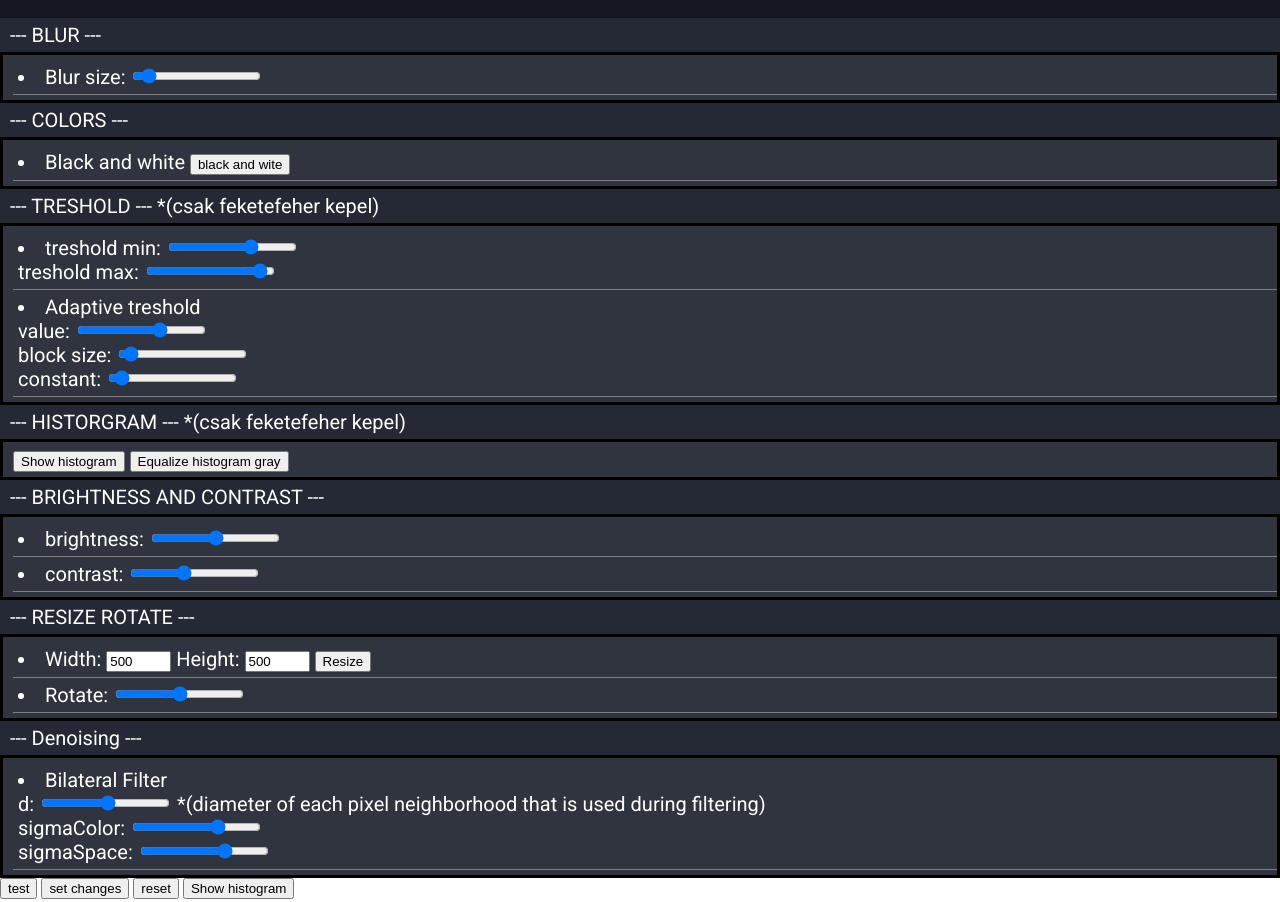
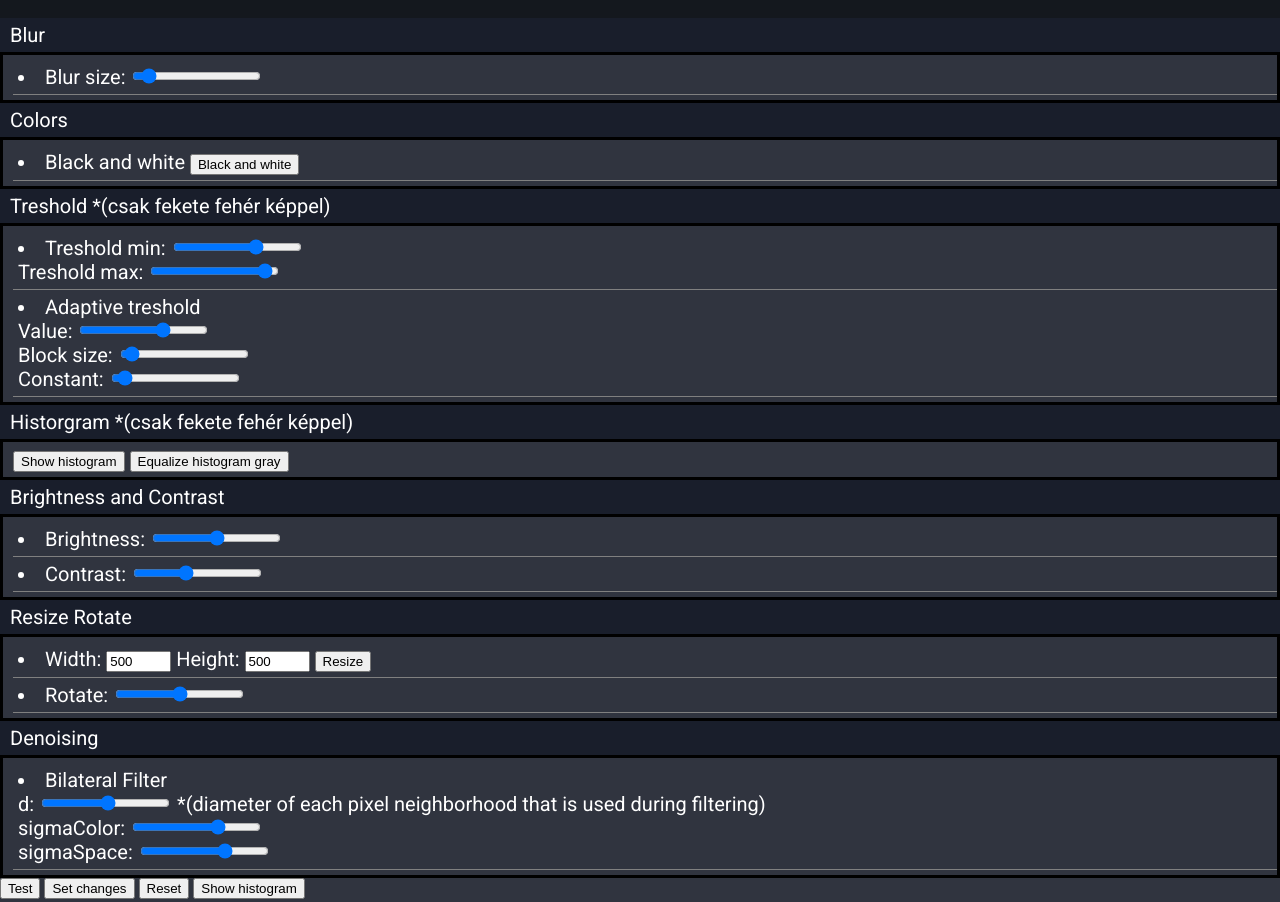
Before and after one commit to MaurerKrisztian/FilterCreator, a plain HTML site: page index.html in a window 1280 px wide. Shown: the part 50-952 px from the top of the page. Drawn offline with Linux system fonts and the light colour scheme.

Commit message:
menűpontok, betűméretek egységesítése

```diff
--- a/index.css
+++ b/index.css
@@ -1,6 +1,7 @@
 @import url('https://fonts.googleapis.com/css2?family=Roboto&display=swap');
 
 html, body {
+  background-color: #30343F;
   padding: 0;
   margin: 0;
   scroll-behavior: smooth;
@@ -24,7 +25,7 @@ div{
 
 .menu {
   color: white;
-  background-color: #252935;
+  background-color: #191E2B;
   font-size: 20px;
 }
 
--- a/index.html
+++ b/index.html
@@ -9,7 +9,7 @@
 <h2>Hello OpenCV.js</h2>
 
  <a href="#">
-<div class="menu" onclick="setVisibility('blur')">--- BLUR ---</div>
+<div class="menu" onclick="setVisibility('blur')">Blur</div>
 </a>
 <div class="menuItem" id="blur">
   <li>
@@ -19,37 +19,37 @@
 </div>
 
 <a href="#">
-<div class="menu" onclick="setVisibility('color')">--- COLORS ---</div>
+<div class="menu" onclick="setVisibility('color')">Colors</div>
 </a>
 <div class="menuItem" id="color">
   <li>
     Black and white
-    <button onclick="blackAndWite()"> black and wite </button>
+    <button onclick="blackAndWite()"> Black and white </button>
   </li>
 </div>
 
 <a href="#">
-<div class="menu" onclick="setVisibility('treshold')">--- TRESHOLD --- *(csak feketefeher kepel)</div>
+<div class="menu" onclick="setVisibility('treshold')">Treshold *(csak fekete fehér képpel)</div>
 </a>
 <div class="menuItem" id="treshold">
   <li>
-    treshold min:   <input type="range" id="tresholdTrackbarMin" value="170" min="1" max="255" step="1" oninput="treshold()">
+    Treshold min:   <input type="range" id="tresholdTrackbarMin" value="170" min="1" max="255" step="1" oninput="treshold()">
     <br>
-    treshold max:   <input type="range" id="tresholdTrackbarMax" value="240" min="1" max="255" step="1" oninput="treshold()">
+    Treshold max:   <input type="range" id="tresholdTrackbarMax" value="240" min="1" max="255" step="1" oninput="treshold()">
   </li>
   <li>
     Adaptive treshold  <br>
-    value:   <input type="range" id="adaptiveTreshold" value="170" min="1" max="255" step="1" oninput="adaptiveTreshold()">
+    Value:   <input type="range" id="adaptiveTreshold" value="170" min="1" max="255" step="1" oninput="adaptiveTreshold()">
     <br>
-    block size:   <input type="range" id="adaptiveTresholdBlockSize" value="3" min="1" max="50" step="1" oninput="adaptiveTreshold()">
+    Block size:   <input type="range" id="adaptiveTresholdBlockSize" value="3" min="1" max="50" step="1" oninput="adaptiveTreshold()">
     <br>
-    constant: <input type="range" id="adaptiveTresholdConstant" value="2" min="1" max="20" step="1" oninput="adaptiveTreshold()">
+    Constant: <input type="range" id="adaptiveTresholdConstant" value="2" min="1" max="20" step="1" oninput="adaptiveTreshold()">
     </li>
 
 </div>
 
 <a href="#">
-<div class="menu" onclick="setVisibility('Histogram')">--- HISTORGRAM ---  *(csak feketefeher kepel)</div>
+<div class="menu" onclick="setVisibility('Histogram')">Historgram *(csak fekete fehér képpel)</div>
 </a>
 <div class="menuItem" id="Histogram">
   <button onclick="showHistogram()">Show histogram</button>
@@ -57,19 +57,19 @@
 </div>
 
 <a href="#">
-<div class="menu" onclick="setVisibility('brightnessContrast')">--- BRIGHTNESS AND CONTRAST ---</div>
+<div class="menu" onclick="setVisibility('brightnessContrast')">Brightness and Contrast</div>
 </a>
 <div class="menuItem" id="brightnessContrast">
   <li>
-    brightness:   <input type="range" id="brightness" value="2" min="-255" max="255" step="1" oninput="brightnessAndContrast()">
+    Brightness:   <input type="range" id="brightness" value="2" min="-255" max="255" step="1" oninput="brightnessAndContrast()">
     </li>
     <li>
-    contrast:   <input type="range" id="contrast" value="0.8" min="0" max="2" step="0.1" oninput="brightnessAndContrast()">
+    Contrast:   <input type="range" id="contrast" value="0.8" min="0" max="2" step="0.1" oninput="brightnessAndContrast()">
   </li>
 </div>
 
 <a href="#">
-<div class="menu" onclick="setVisibility('resize')">--- RESIZE ROTATE ---</div>
+<div class="menu" onclick="setVisibility('resize')">Resize Rotate</div>
 </a>
 <div class="menuItem" id="resize">
   <li>
@@ -83,7 +83,7 @@
 </div>
 
 <a href="#">
-<div class="menu" onclick="setVisibility('denoising')">--- Denoising ---</div>
+<div class="menu" onclick="setVisibility('denoising')">Denoising</div>
 </a>
 <div class="menuItem" id="denoising">
   <li>
@@ -100,10 +100,10 @@
 
 
 
-<button onclick="showHistogram()">test</button>
+<button onclick="showHistogram()">Test</button>
 
-<button onclick="setChanges()">set changes</button>
-<button onclick="reset()">reset</button>
+<button onclick="setChanges()">Set changes</button>
+<button onclick="reset()">Reset</button>
 <button onclick="showHistogram()">Show histogram</button>
 
 
@@ -113,7 +113,7 @@
   <div class="inputoutput">
     <canvas id="canvasOutput" ></canvas>
     <canvas id="canvasOutputHist" ></canvas>
-    <div class="caption">canvasOutput</div>
+    <div class="caption">CanvasOutput</div>
   </div>
 
 
```
